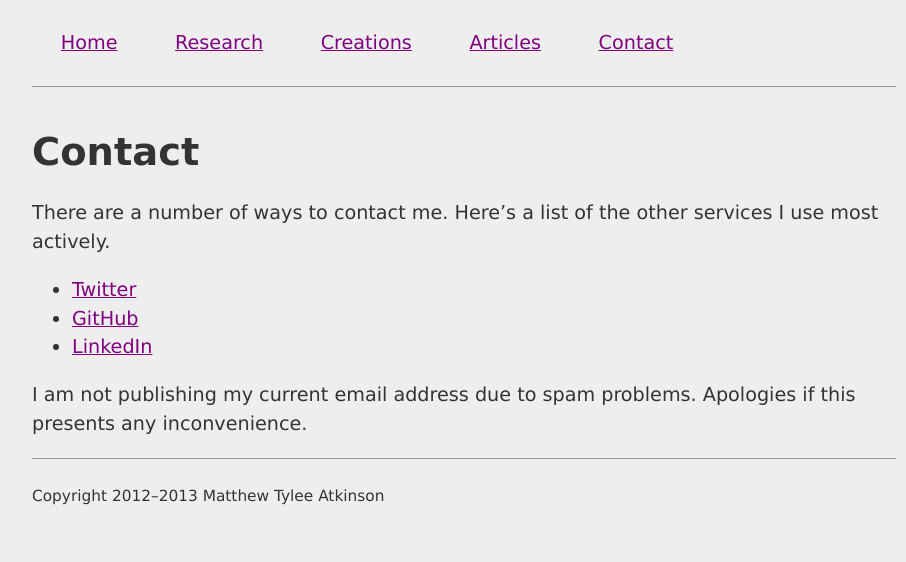
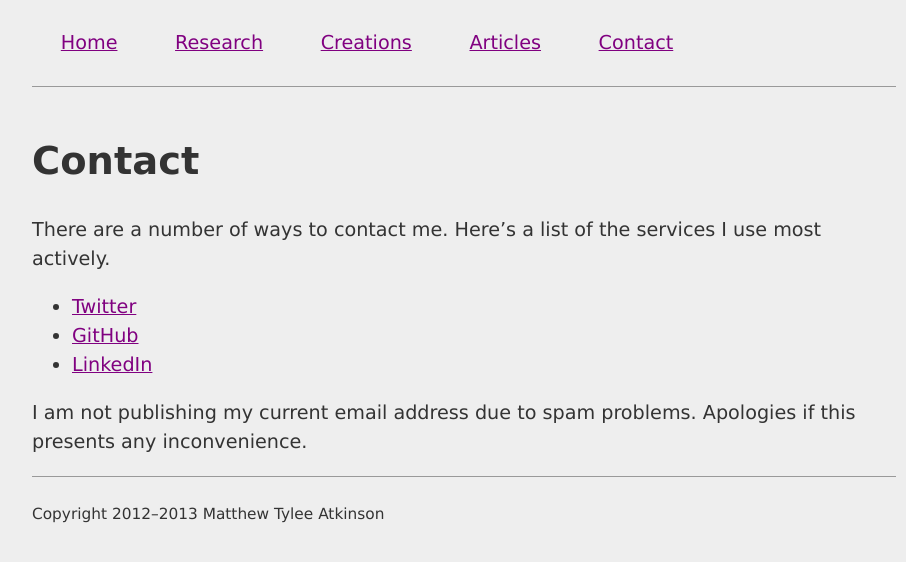
Before and after one commit to matatk/matatk.github.io, a Jekyll site: the page built from contact/index.markdown, in a window 1280 px wide. Shown: the top 562 px of the page, without its empty margins (176-1082 px from the left). Built offline with Jekyll 4.4.1, drawn with Linux system fonts in a browser that asks for light colours.

Commit message:
New post and general tidy-up.
* Add a post to point to my first TPG 'blog post.
* Finally commit comment changes to the tag cloud code.
* Remove 'related posts' section from 'blog articles.
* Minor re-word on Contact page.
* Bump to jQuery 1.9.1 (already outdated, need to follow up).
* Fix #2 (line-height within headings).

```diff
--- a/articles/index.html
+++ b/articles/index.html
@@ -2,7 +2,7 @@
 layout: page
 title: Articles
 script:
- - https://ajax.googleapis.com/ajax/libs/jquery/1.9.0/jquery.min.js
+ - https://ajax.googleapis.com/ajax/libs/jquery/1.9.1/jquery.min.js
  - /script/tag-cloud.js
 ---
 <dl id="posts-by-tag">
--- a/contact/index.markdown
+++ b/contact/index.markdown
@@ -3,7 +3,7 @@ layout: page
 title: Contact
 ---
 
-There are a number of ways to contact me.  Here's a list of the other services I use most actively.
+There are a number of ways to contact me.  Here's a list of the services I use most actively.
 
  * [Twitter](http://twitter.com/matatk)
  * [GitHub](http://github.com/matatk)
--- a/style/me.css
+++ b/style/me.css
@@ -53,6 +53,9 @@ footer {
 
 h1 {
 	font-size: 2em;
+}
+h1, h2, h3, h4, h5, h6 {
+	line-height: 1.2em;
 }
 
 
```
Also changed, not shown: _layouts/article.html (+0 -12 lines), _posts/2013-07-02-keyboard-landmark-navigation-firefox.md (added, +6 -0 lines), script/tag-cloud.js (+15 -20 lines).
